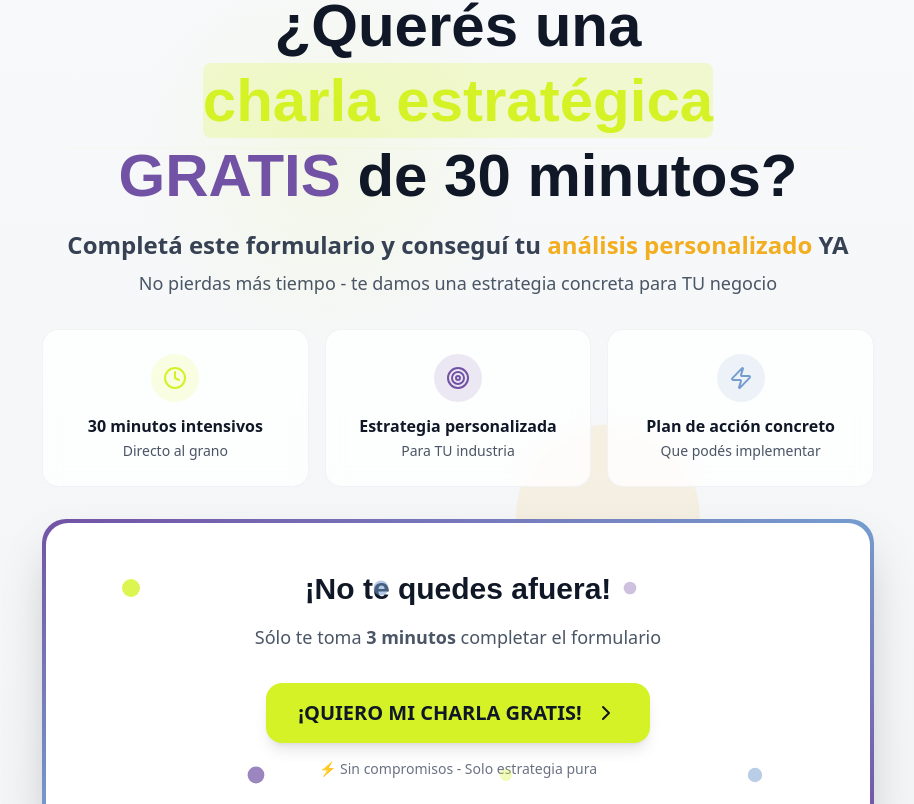
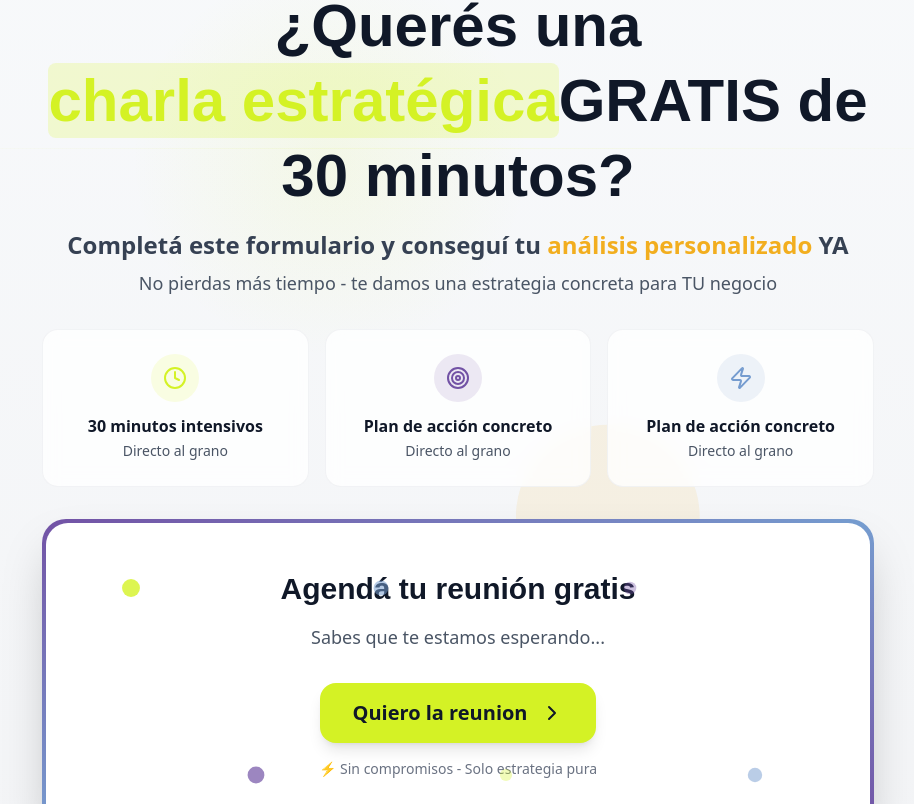
Before and after one commit to santiago-ondris/iupendi, a React (Vite) app: page / in a window 1280 px wide. Shown: the part 5890-6694 px from the top of the page, without its empty margins (182-1096 px from the left). Built offline with nearby package versions, Linux system fonts and the light colour scheme; a web font is replaced by a local one.

Commit message:
nuevo calendly cta i18n

```diff
--- a/src/components/FAQ/CalendlyCTASection.tsx
+++ b/src/components/FAQ/CalendlyCTASection.tsx
@@ -2,6 +2,7 @@ import React from 'react';
 import { motion } from 'motion/react';
 import { Zap, Clock, Target, ChevronRight } from 'lucide-react';
 import { useNavigate } from 'react-router-dom';
+import { useTranslation } from 'react-i18next';
 
 interface CalendlyCTASectionProps {
   isInView: boolean;
@@ -9,6 +10,7 @@ interface CalendlyCTASectionProps {
 
 const CalendlyCTASection: React.FC<CalendlyCTASectionProps> = ({ isInView }) => {
   const navigate = useNavigate();
+  const { t } = useTranslation();
 
   const handleStartOnboarding = () => {
     navigate('/onboarding');
@@ -48,7 +50,7 @@ const CalendlyCTASection: React.FC<CalendlyCTASectionProps> = ({ isInView }) =>
             transition={{ duration: 0.8, delay: 3.4, type: "spring" }}
           >
             <Zap className="w-4 h-4" />
-            ¡ASEGURÁ TU MEET!
+            {t('calendlyCta.badge')}
           </motion.div>
 
           {/* Título principal súper directo */}
@@ -59,14 +61,14 @@ const CalendlyCTASection: React.FC<CalendlyCTASectionProps> = ({ isInView }) =>
             animate={{ opacity: isInView ? 1 : 0, y: isInView ? 0 : 30 }}
             transition={{ duration: 0.8, delay: 3.6 }}
           >
-            ¿Querés una{' '}
+            {t('calendlyCta.titlePart1')}{' '}
             <motion.span
               className="relative inline-block"
               initial={{ opacity: 0 }}
               animate={{ opacity: isInView ? 1 : 0 }}
               transition={{ duration: 0.8, delay: 4 }}
             >
-              <span className="text-[#D4F225] relative z-10">charla estratégica</span>
+              <span className="text-[#D4F225] relative z-10">{t('calendlyCta.titleHighlight')}</span>
               <motion.div
                 className="absolute inset-0 bg-[#D4F225]/20 rounded-lg transform -skew-x-12"
                 initial={{ scaleX: 0 }}
@@ -74,8 +76,7 @@ const CalendlyCTASection: React.FC<CalendlyCTASectionProps> = ({ isInView }) =>
                 transition={{ duration: 0.8, delay: 4 }}
               />
             </motion.span>
-            <br />
-            <span className="text-[#7252A5]">GRATIS</span> de 30 minutos?
+            {t('calendlyCta.titlePart2')}
           </motion.h3>
 
           {/* Subtítulo directo y agresivo */}
@@ -85,8 +86,9 @@ const CalendlyCTASection: React.FC<CalendlyCTASectionProps> = ({ isInView }) =>
             animate={{ opacity: isInView ? 1 : 0, y: isInView ? 0 : 20 }}
             transition={{ duration: 0.8, delay: 3.8 }}
           >
-            Completá este formulario y conseguí tu{' '}
-            <span className="text-[#F2AE1F] font-black">análisis personalizado</span> YA
+            {t('calendlyCta.subtitle')}{' '}
+            <span className="text-[#F2AE1F] font-black">{t('calendlyCta.subtitleHighlight')}</span>{' '}
+            {t('calendlyCta.subtitlePart2')}
           </motion.p>
 
           <motion.p
@@ -95,7 +97,7 @@ const CalendlyCTASection: React.FC<CalendlyCTASectionProps> = ({ isInView }) =>
             animate={{ opacity: isInView ? 1 : 0 }}
             transition={{ duration: 0.8, delay: 4 }}
           >
-            No pierdas más tiempo - te damos una estrategia concreta para TU negocio
+            {t('calendlyCta.description')}
           </motion.p>
         </div>
 
@@ -109,21 +111,21 @@ const CalendlyCTASection: React.FC<CalendlyCTASectionProps> = ({ isInView }) =>
           {[
             {
               icon: Clock,
-              text: "30 minutos intensivos",
+              text: t('calendlyCta.features.time'),
               color: "#D4F225",
-              description: "Directo al grano"
+              description: t('calendlyCta.features.booking')
             },
             {
               icon: Target,
-              text: "Estrategia personalizada",
+              text: t('calendlyCta.features.strategy'),
               color: "#7252A5",
-              description: "Para TU industria"
+              description: t('calendlyCta.features.booking')
             },
             {
               icon: Zap,
-              text: "Plan de acción concreto",
+              text: t('calendlyCta.features.strategy'),
               color: "#759CCF",
-              description: "Que podés implementar"
+              description: t('calendlyCta.features.booking')
             }
           ].map((item, index) => (
             <motion.div
@@ -168,7 +170,7 @@ const CalendlyCTASection: React.FC<CalendlyCTASectionProps> = ({ isInView }) =>
                 animate={{ opacity: isInView ? 1 : 0, y: isInView ? 0 : 20 }}
                 transition={{ duration: 0.6, delay: 4.8 }}
               >
-                ¡No te quedes afuera!
+                {t('calendlyCta.calenTitle')}
               </motion.h4>
 
               <motion.p
@@ -177,7 +179,7 @@ const CalendlyCTASection: React.FC<CalendlyCTASectionProps> = ({ isInView }) =>
                 animate={{ opacity: isInView ? 1 : 0 }}
                 transition={{ duration: 0.6, delay: 5 }}
               >
-                Sólo te toma <strong>3 minutos</strong> completar el formulario
+                {t('calendlyCta.esperando')}
               </motion.p>
 
               {/* Botón principal súper llamativo */}
@@ -198,7 +200,7 @@ const CalendlyCTASection: React.FC<CalendlyCTASectionProps> = ({ isInView }) =>
                   transition={{ duration: 2, repeat: Infinity, repeatDelay: 3 }}
                 />
 
-                <span className="relative z-10">¡QUIERO MI CHARLA GRATIS!</span>
+                <span className="relative z-10">{t('calendlyCta.ready')}</span>
                 <ChevronRight className="w-6 h-6 relative z-10 group-hover:translate-x-1 transition-transform" />
               </motion.button>
 
@@ -209,7 +211,7 @@ const CalendlyCTASection: React.FC<CalendlyCTASectionProps> = ({ isInView }) =>
                 animate={{ opacity: isInView ? 1 : 0 }}
                 transition={{ duration: 0.6, delay: 5.4 }}
               >
-                ⚡ Sin compromisos - Solo estrategia pura
+                {t('calendlyCta.disclaimer')}
               </motion.p>
             </div>
           </div>
@@ -244,7 +246,7 @@ const CalendlyCTASection: React.FC<CalendlyCTASectionProps> = ({ isInView }) =>
           animate={{ opacity: isInView ? 1 : 0 }}
           transition={{ duration: 0.8, delay: 5.6 }}
         >
-          🔒 Tus datos están seguros - Solo los usamos para preparar tu charla personalizada
+          {t('superCta.disclaimer')}
         </motion.p>
       </div>
 
--- a/src/i18n/locales/en.json
+++ b/src/i18n/locales/en.json
@@ -73,20 +73,23 @@
       }
     },
     "calendlyCta": {
-      "badge": "No BS",
-      "titlePart1": "Still have",
-      "titleHighlight": "doubts",
-      "titlePart2": "?",
-      "subtitle": "Book",
-      "subtitleHighlight": "30 free minutes",
-      "subtitlePart2": "and let's talk about your project",
-      "description": "No forms, no waiting. Just a talk.",
+      "badge": "SECURE YOUR MEET!",
+      "titlePart1": "Want a",
+      "titleHighlight": "strategic chat",
+      "titlePart2": "FREE for 30 minutes?",
+      "subtitle": "Complete this form and get your",
+      "subtitleHighlight": "personalized analysis",
+      "subtitlePart2": "NOW",
+      "description": "Don't waste more time - we give you a concrete strategy for YOUR business",
       "features": {
-        "time": "30 min free",
-        "booking": "Book instantly",
-        "strategy": "Remove doubts"
+        "time": "30 intensive minutes",
+        "booking": "Straight to the point",
+        "strategy": "Concrete action plan"
       },
-      "disclaimer": "* No fine print, no weird commitments. Just an chat about your project 🚀"
+      "esperando": "You know we're waiting for you...",
+      "calenTitle": "Schedule your free meeting",
+      "ready": "I'm ready",
+      "disclaimer": "⚡ No commitments - Just pure strategy"
     },
     "superCta": {
       "subtitle": "Come on, we know you want to",
--- a/src/i18n/locales/es.json
+++ b/src/i18n/locales/es.json
@@ -73,20 +73,23 @@
       }
     },
     "calendlyCta": {
-      "badge": "Sin vueltas",
-      "titlePart1": "¿Seguís con",
-      "titleHighlight": "dudas",
-      "titlePart2": "?",
-      "subtitle": "Reservá",
-      "subtitleHighlight": "30 minutos gratis",
-      "subtitlePart2": "y charlamos",
-      "description": "No hay formularios, no hay esperas. Solo una meet.",
+      "badge": "¡ASEGURÁ TU MEET!",
+      "titlePart1": "¿Querés una",
+      "titleHighlight": "charla estratégica",
+      "titlePart2": "GRATIS de 30 minutos?",
+      "subtitle": "Completá este formulario y conseguí tu",
+      "subtitleHighlight": "análisis personalizado",
+      "subtitlePart2": "YA",
+      "description": "No pierdas más tiempo - te damos una estrategia concreta para TU negocio",
       "features": {
-        "time": "30 min gratis",
-        "booking": "Agendás al toque",
-        "strategy": "Sacate las dudas"
+        "time": "30 minutos intensivos",
+        "booking": "Directo al grano",
+        "strategy": "Plan de acción concreto"
       },
-      "disclaimer": "* Sin letra chica, sin compromisos raros. Solo una charla sobre tu proyecto 🚀"
+      "esperando": "Sabes que te estamos esperando...",
+      "calenTitle": "Agendá tu reunión gratis",
+      "ready": "Quiero la reunion",
+      "disclaimer": "⚡ Sin compromisos - Solo estrategia pura"
     },
     "superCta": {
       "note": "(No te juzgamos, es normal)",
```
